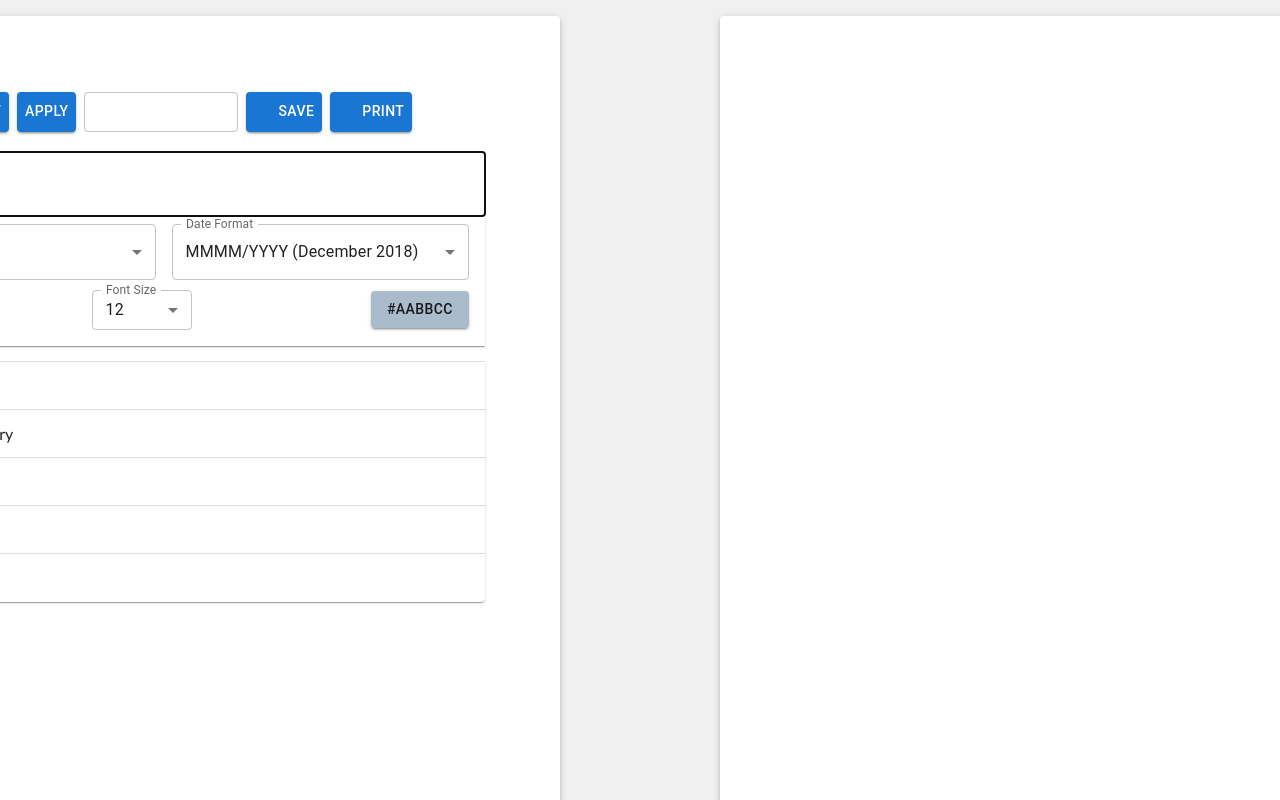
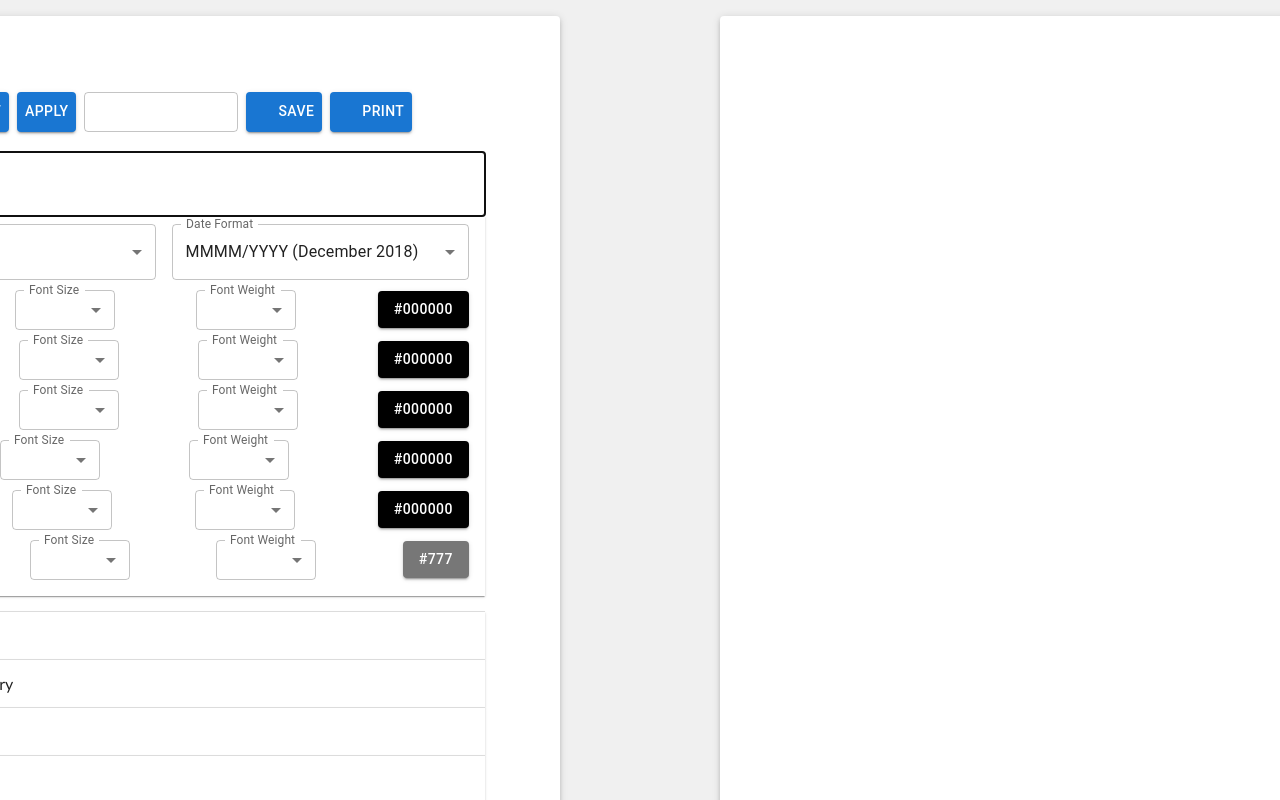
Before and after one commit to smamirshahi/squeezy-cv, a React (Vite) app: page / in a window 1280 px wide. Both pictures are taken after a click on the button "Styles". Shown: the top 800 px of the page. Built offline with nearby package versions, Linux system fonts and the light colour scheme; some icons are missing; what runtypes would draw is missing.

Commit message:
[CV-6] Add a component to handle all fontsize, weight etc.

```diff
--- a/src/custom-types/type-guards.ts
+++ b/src/custom-types/type-guards.ts
@@ -1,4 +1,5 @@
 import { SkillItem } from "@custom-types/json-types";
+import { AvailableFonts } from "@store/cv-data/cv-data-slice-helper";
 
 /** Check if the rating is accepted */
 export function isRatingAcceptable(
@@ -12,3 +13,17 @@ export function isRatingAcceptable(
     Number.isInteger(rating * 2)
   );
 }
+
+export function isAvailableFont(value: unknown): value is AvailableFonts {
+  return (
+    typeof value === "string" &&
+    [
+      "headingLg",
+      "headingMd",
+      "headingSm",
+      "bodyLg",
+      "bulletText",
+      "captionText",
+    ].includes(value)
+  );
+}
--- a/src/pages/editor-page/styles-editor-page/cv-color-picker.tsx
+++ b/src/pages/editor-page/styles-editor-page/font-options-picker.tsx
@@ -12,19 +12,23 @@ import {
   Typography,
   useTheme,
 } from "@mui/material";
+import { AvailableFonts, FontStyle } from "@store/cv-data/cv-data-slice-helper";
 
 interface Props {
-  fontTitle: string;
+  fontTitle: AvailableFonts;
+
+  style: FontStyle;
 }
 
-export function CvColorPicker({ fontTitle }: Props): JSX.Element {
+export function FontOptionsPicker({ fontTitle, style }: Props): JSX.Element {
   const theme = useTheme();
   const [anchorEl, setAnchorEl] = useState<HTMLButtonElement | null>(null);
-  const [fontsize, setFontsize] = useState<number>(12);
+  const [fontsize, setFontsize] = useState<string>(style.fontSize);
+  const [color, setColor] = useState<string>(style.color);
+  const [fontWeight, setFontWeight] = useState<number>(style.fontWeight);
 
   const isOpen = Boolean(anchorEl);
   const id = isOpen ? "simple-popover" : undefined;
-  const [color, setColor] = useState<string>("#aabbcc");
   const textColor = theme.palette.getContrastText(color);
 
   return (
@@ -37,16 +41,36 @@ export function CvColorPicker({ fontTitle }: Props): JSX.Element {
     >
       <Typography>{fontTitle}</Typography>
       <FormControl size="small" sx={{ minWidth: 100 }}>
-        <InputLabel id="number-label">Font Size</InputLabel>
+        <InputLabel id="fontSize-label">Font Size</InputLabel>
         <Select
-          labelId="number-label"
-          id="number-select"
+          labelId="fontSize-label"
+          id="fontSize-select"
           value={fontsize}
           label="Font Size"
-          onChange={(event) => setFontsize(event.target.value as number)}
+          onChange={(event) => setFontsize(event.target.value)}
         >
-          {[...Array(7)].map((_, i) => {
-            const num = 11 + i;
+          {[...Array(16)].map((_, i) => {
+            const num = 10 + i;
+            return (
+              <MenuItem key={num} value={num}>
+                {num}
+              </MenuItem>
+            );
+          })}
+        </Select>
+      </FormControl>
+
+      <FormControl size="small" sx={{ minWidth: 100 }}>
+        <InputLabel id="fontWeight-label">Font Weight</InputLabel>
+        <Select
+          labelId="fontWeight-label"
+          id="fontWeight-select"
+          value={fontWeight}
+          label="Font Weight"
+          onChange={(event) => setFontWeight(event.target.value as number)}
+        >
+          {[...Array(16)].map((_, i) => {
+            const num = 10 + i;
             return (
               <MenuItem key={num} value={num}>
                 {num}
--- a/src/pages/editor-page/styles-editor-page/styles-editor-page.tsx
+++ b/src/pages/editor-page/styles-editor-page/styles-editor-page.tsx
@@ -1,17 +1,32 @@
 import { Stack } from "@mui/material";
-import { CvColorPicker } from "@pages/editor-page/styles-editor-page/cv-color-picker";
+import { FontOptionsPicker } from "@pages/editor-page/styles-editor-page/font-options-picker";
 import { TemplateEditorPage } from "@pages/editor-page/styles-editor-page/template-editor-page";
 import { DateFormatSelection } from "@pages/editor-page/styles-editor-page/date-format-selection";
 import { CVAccordion } from "@components/cv-accordion";
+import { typographyVariantSelector } from "@store/cv-data/cv-data-slice";
+import { useAppSelector } from "@store/store-helper";
+import { isAvailableFont } from "@custom-types/type-guards";
 
 export function StylesEditorPage(): JSX.Element {
+  const typographyVariant = useAppSelector(typographyVariantSelector);
+
   return (
     <CVAccordion title="Styles">
       <Stack direction="row" spacing={2}>
         <TemplateEditorPage />
         <DateFormatSelection />
       </Stack>
-      <CvColorPicker fontTitle="subtitle" />
+      {Object.entries(typographyVariant).map(([variant, style]) => {
+        if (isAvailableFont(variant)) {
+          return (
+            <FontOptionsPicker
+              key={variant}
+              fontTitle={variant}
+              style={style}
+            />
+          );
+        }
+      })}
     </CVAccordion>
   );
 }
--- a/src/store/cv-data/cv-data-slice-helper.ts
+++ b/src/store/cv-data/cv-data-slice-helper.ts
@@ -68,3 +68,20 @@ export const TypographyVariant: Record<AvailableFonts, FontStyle> = {
     color: "#777",
   },
 };
+
+type FontWeightString = "normal" | "medium" | "semi-bold" | "bold";
+
+export function convertFontWeightToNumber(
+  fontWeightString: FontWeightString
+): number {
+  switch (fontWeightString) {
+    case "normal":
+      return 400;
+    case "medium":
+      return 500;
+    case "semi-bold":
+      return 600;
+    case "bold":
+      return 700;
+  }
+}
```
